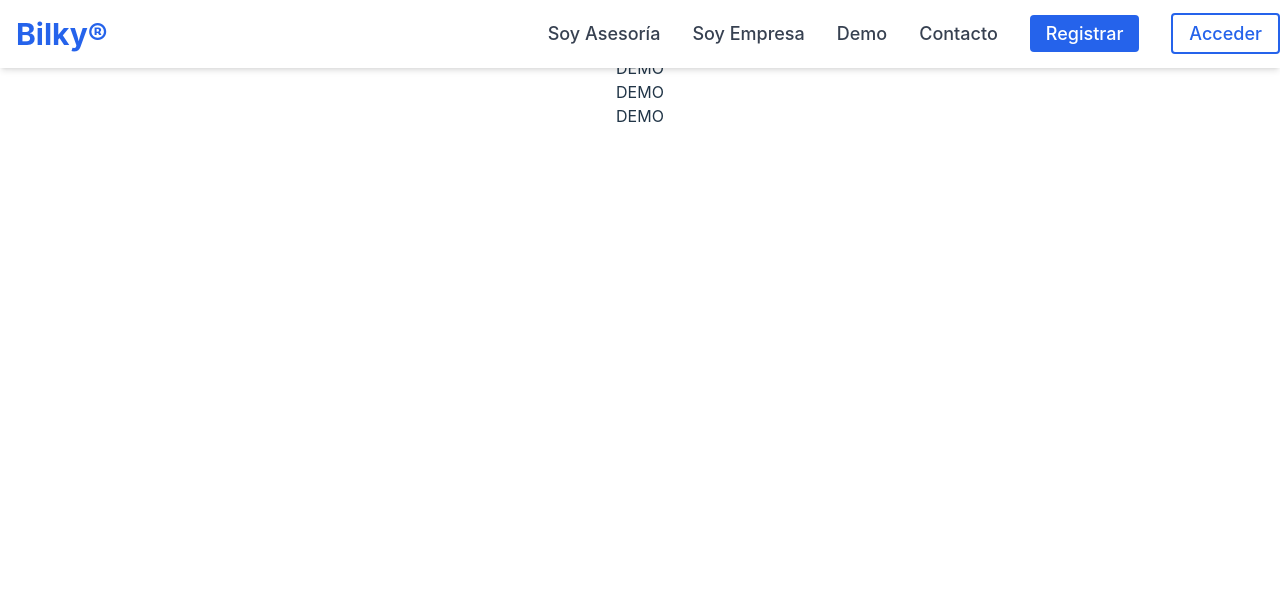
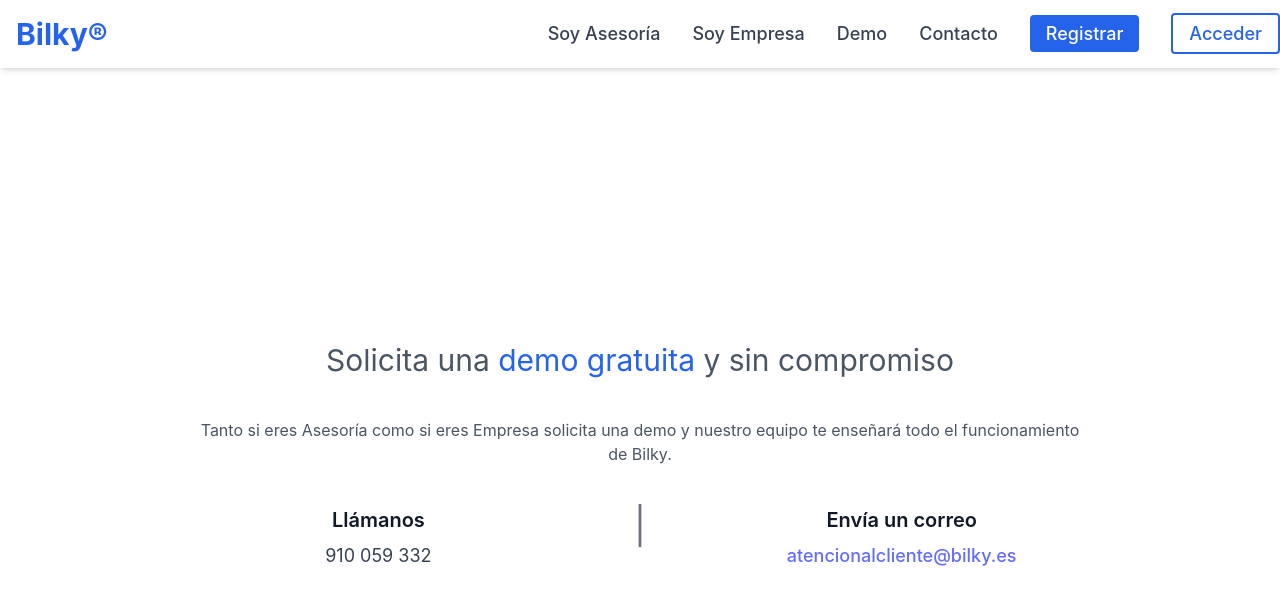
Before and after one commit to leticiademartinobou/BilkyProjectReact, a React (Vite) app: page /demo in a window 1280 px wide. Shown: the top 604 px of the page. Built offline with nearby package versions, Linux system fonts and the light colour scheme.

Commit message:
update 28.10.24

```diff
--- a/src/components/Demo.jsx
+++ b/src/components/Demo.jsx
@@ -4,8 +4,10 @@
 
 
 
-    return (
-        <div>
+        return (
+
+            <div className="flex flex-col justify-center min-h-screen">
+            {/* Barra de navegación */}
             <nav className="w-full py-4 bg-white shadow-md fixed top-0 left-0"
                 style= {{boxShadow: "blue-600"}}>
                 <div className="container mx-auto flex justify-between items-center text-center max-w-7xl min-w-[800px]">
@@ -21,14 +23,35 @@
                 </div>
             </nav>
 
-            <p>DEMO</p>
-            <p>DEMO</p>
-            <p>DEMO</p>
-            <p>DEMO</p>
 
+
+            <div className="py-12 pt-24 pb-12 flex flex-col items-center w-full text-center">
+                <div className="container mx-auto px-4"></div>
+                <h2 className="text-3xl font bold text-gray-600 mb-6 text-center">Solicita una <span  className="text-blue-600">demo gratuita</span> y sin compromiso</h2>
+                <p className="text-gray-600 mt-4 mb-10 max-w-4xl mx-auto text-center">Tanto si eres Asesoría como si eres Empresa solicita una demo y nuestro equipo te enseñará todo el funcionamiento de Bilky.</p>
+                <div className="grid grid-cols-1 md:grid-cols-3 gap-8">
+                    {/* Teléfono Info */}
+                    <div className="flex flex-col items-center">
+                        <h3 className="text-xl font-semibold text-gray-900">Llámanos</h3>
+                        <p className="text-lg text-gray-700 mt-2">910 059 332</p>
+                    </div>
+
+                    <div>
+                        <p className="text-4xl text-gray-500">|</p>
+                    </div>
+
+                    {/* Email Info */}
+                    <div className="flex flex-col items-center">
+                        <h3 className="text-xl font-semibold text-gray-900">Envía un correo</h3>
+                        <p className="text-lg text-blue-600 mt-2">
+                            <a href="mailto:atencionalcliente@bilky.es">atencionalcliente@bilky.es</a>
+                        </p>
+                    </div>
+                </div>
+            </div>
         </div>
-    );
+        );
 
-}
+    }
 
 export default Demo
--- a/src/components/RegisterUser.jsx
+++ b/src/components/RegisterUser.jsx
@@ -80,19 +80,54 @@
       return fetchResponse.json(); // parseo la response a json
     })
     .then((serverData) => {
-      console.log("respuesta del servidor", serverData)
-      if(serverData.token) {
+      console.log("respuesta del servidor al realizar el register", serverData)
+
+      if(serverData.success) {
 
         //Aquí lo que hago es que llamo a updateStatus para que guarde el token en el localStorage y actualice el estado
-        updateStatus(serverData.token)
-        navigate("/profile"); // si se ha hecho el register ok, ve al profile del user
-        setMessage("Usuario creado correctamente")
+
+        setMessage(serverData.message || "Usuario creado correctamente")
         console.log("esta es la info del mensaje",serverData.message)
         console.log(serverData)
 
+        // Llama a la ruta de login para obtener el token (generatedToken)
+        // aquí lo que quiero hacer es login tras el register
+
+        fetch(`${import.meta.env.VITE_APP_URL}/user/login`, {
+          method: "POST",
+          headers: {
+            "Content-Type" : "application/json",
+          },
+          body: JSON.stringify({
+            email: formUserData.email,
+            password: formUserData.password,
+          })
+        })
+          .then((loginResponse) => {
+            if(!loginResponse.ok) {
+              throw new Error (`HTTP error! status: ${loginResponse.status}`)
+            } return loginResponse.json();
+          })
+          .then((loginData) => {
+            // console.log("respuesta del servidor del login tras el registro", loginData)
+
+            if(loginData.generatedToken) {
+              console.log("token recibido", loginData.generatedToken)
+              updateStatus(loginData.generatedToken) // guarda el token y actualiza el estado
+              navigate("/profile")
+            } else {
+              console.log("token no encontrado en la respuesta del login")
+              setMessage("error al obtener la información de usuario, inicie sesión de nuevo")
+            }
+        })
+        .catch((error) => {
+          console.log("Error al intentar hacer login tras el register", error);
+          setMessage("error al iniciar sesión, vaya al login e intentélo de nuevo")
+        })
+
       } else if(serverData.message === "El email ya existe en la base de datos, utilice otro email o recupere su contraseña") {
         //respuesta si el usuario existe en la BBDD
-        // console.log(serverData.message)
+        console.log("mensaje de error del servidor", serverData.message)
 
         setMessage("El email ya existe en la base de datos, utilice otro email para registrarse")
       } else {
```
